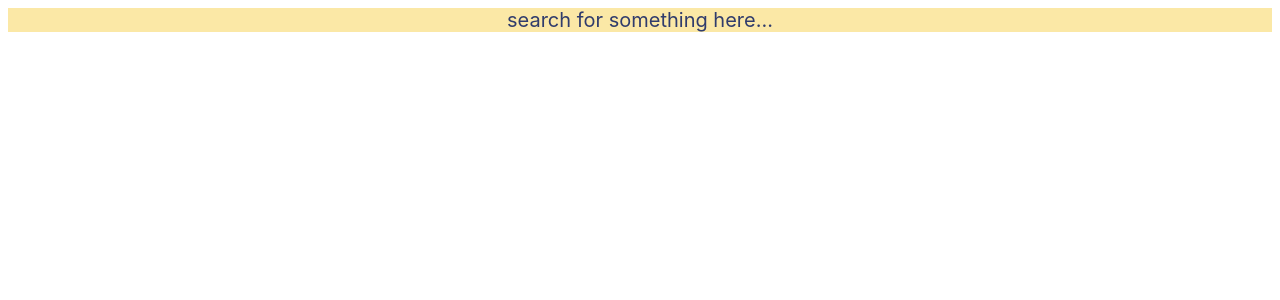
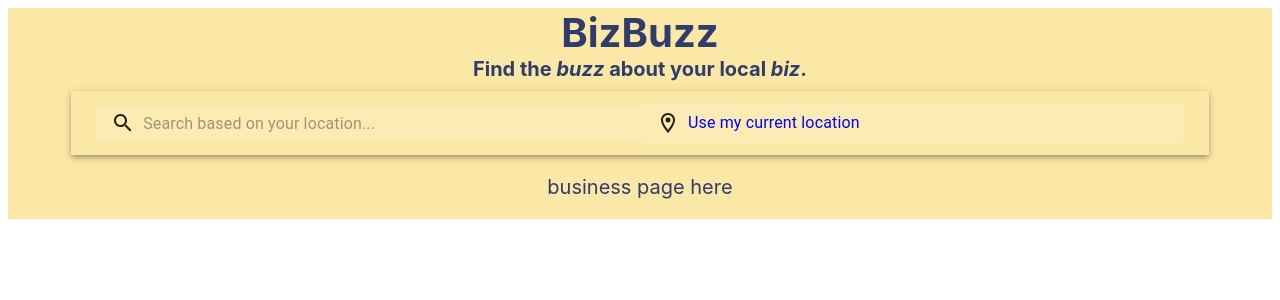
Before and after one commit to cindyryoo7/bizbuzz, a React (Create React App) app in the folder client/: page /#/business/1 in a window 1280 px wide. Shown: the top 300 px of the page. Built offline with nearby package versions, Linux system fonts and the light colour scheme; no server answers.

Commit message:
Added react router for multiple pages and built out header bar

```diff
--- a/client/package.json
+++ b/client/package.json
@@ -4,6 +4,7 @@
   "private": true,
   "dependencies": {
     "@material-ui/core": "^4.12.2",
+    "@material-ui/icons": "^4.11.2",
     "@testing-library/jest-dom": "^5.14.1",
     "@testing-library/react": "^11.2.7",
     "@testing-library/user-event": "^12.8.3",
@@ -11,10 +12,12 @@
     "@types/node": "^12.20.16",
     "@types/react": "^17.0.14",
     "@types/react-dom": "^17.0.9",
+    "@types/react-router-dom": "^5.1.8",
     "axios": "^0.21.1",
     "fetch": "^1.1.0",
     "react": "^17.0.2",
     "react-dom": "^17.0.2",
+    "react-router-dom": "^5.2.0",
     "react-scripts": "4.0.3",
     "typescript": "^4.3.5",
     "web-vitals": "^1.1.2"
@@ -43,5 +46,8 @@
       "last 1 firefox version",
       "last 1 safari version"
     ]
+  },
+  "devDependencies": {
+    "@types/googlemaps": "^3.43.3"
   }
 }
--- a/client/src/controller-components/BusinessList.tsx
+++ b/client/src/controller-components/BusinessList.tsx
@@ -3,7 +3,7 @@ import axios from 'axios';
 import { Business } from '../models/business';
 import { Grid } from '@material-ui/core';
 
-function BusinessList() {
+const BusinessList = () => {
   const [businesses, setBusinesses] = useState<Business[]>([]);
 
   useEffect(() => {
--- /dev/null
+++ b/client/src/controller-components/BusinessPage.tsx
@@ -0,0 +1,20 @@
+import React, {useState, useEffect} from 'react';
+import axios from 'axios';
+import { Business } from '../models/business';
+import { Grid } from '@material-ui/core';
+
+const BusinessPage = () => {
+  return (
+    <Grid
+      container
+      direction="column"
+      justifyContent="center"
+      alignItems="center"
+    >
+      <p>business page here</p>
+    </Grid>
+  );
+
+}
+
+export default BusinessPage;
--- /dev/null
+++ b/client/src/controller-components/Routes.tsx
@@ -0,0 +1,22 @@
+import { HashRouter as Router, Switch, Route } from "react-router-dom";
+import Header from '../view-components/Header';
+import BusinessList from './BusinessList';
+import BusinessPage from './BusinessPage';
+
+const Routes = () => {
+  return(
+    <Router>
+      <Header />
+      <Switch>
+        <Route exact path='/'>
+          <BusinessList />
+        </Route>
+        <Route path='/business/:id'>
+          <BusinessPage />
+        </Route>
+      </Switch>
+    </Router>
+  )
+}
+
+export default Routes;
--- a/client/src/controller-components/SearchBar.tsx
+++ b/client/src/controller-components/SearchBar.tsx
@@ -1,10 +1,100 @@
-import React from 'react';
-// import axios from 'axios';
+import React, { useEffect, useState } from 'react';
+import { AppBar, Toolbar, InputBase, makeStyles, Theme, alpha, Typography } from '@material-ui/core';
+import SearchIcon from '@material-ui/icons/Search';
+import LocationOnOutlinedIcon from '@material-ui/icons/LocationOnOutlined';
 
-function SearchBar() {
+const useStyles = makeStyles((theme: Theme) => ({
+  root: {
+    flexGrow: 1,
+    width: "90%",
+    height: "50%"
+  },
+  appBar: {
+    width: "100%"
+  },
+  toolbar: {
+    position: 'relative',
+    borderRadius: theme.shape.borderRadius,
+    backgroundColor: alpha(theme.palette.common.white, 0.15),
+    '&:hover': {
+      backgroundColor: alpha(theme.palette.common.white, 0.25),
+    },
+    marginLeft: 0,
+    width: '50%',
+  },
+  icon: {
+    padding: theme.spacing(0, 2),
+    height: '100%',
+    position: 'absolute',
+    pointerEvents: 'none',
+    display: 'flex',
+    alignItems: 'center',
+    justifyContent: 'center',
+  },
+  inputRoot: {
+    color: 'inherit',
+    width: "100%"
+  },
+  text: {
+    padding: theme.spacing(1, 1, 1, 0),
+    // vertical padding + font size from searchIcon
+    paddingLeft: `calc(1em + ${theme.spacing(4)}px)`,
+    transition: theme.transitions.create('width'),
+    width: '100%',
+  },
+  location: {
+    padding: theme.spacing(1, 1, 1, 0),
+    // vertical padding + font size from searchIcon
+    paddingLeft: `calc(1em + ${theme.spacing(4)}px)`,
+    transition: theme.transitions.create('width'),
+    width: '100%',
+    color: "blue"
+  }
+}));
+
+const SearchBar = () => {
+  const classes = useStyles();
+  const [location, setLocation] = useState<number[]>([]);
+
+  const handlePermission = () => {
+    navigator.geolocation.getCurrentPosition((position) => {
+      let currentLocation = [position.coords.latitude, position.coords.longitude]
+      setLocation(currentLocation);
+    })
+  }
+
   return (
-    <div>
-      <div>search for something here...</div>
+    <div className={classes.root}>
+      <AppBar position="static" className={classes.appBar}>
+        <Toolbar>
+          <div className={classes.toolbar}>
+            <div className={classes.icon}>
+              <SearchIcon />
+            </div>
+            <InputBase
+              placeholder="Search based on your location..."
+              classes={{
+                root: classes.inputRoot,
+                input: classes.text
+              }}
+              inputProps={{ 'aria-label': 'search' }}
+            />
+          </div>
+          <div
+            className={classes.toolbar}
+            onClick={handlePermission}
+          >
+            <div className={classes.icon}>
+              <LocationOnOutlinedIcon />
+            </div>
+            <Typography
+              className={classes.location}
+            >
+                Use my current location
+            </Typography>
+          </div>
+        </Toolbar>
+      </AppBar>
     </div>
   );
 
--- a/client/src/view-components/AppGrid.tsx
+++ b/client/src/view-components/AppGrid.tsx
@@ -1,10 +1,10 @@
 import React from 'react';
 import { Grid, makeStyles } from '@material-ui/core';
-import Header from '../view-components/Header';
-import BusinessList from '../controller-components/BusinessList';
+import Routes from '../controller-components/Routes';
 
 const useStyles = makeStyles((/* theme */) => ({
   root: {
+    flexGrow: 1,
     fontSize: "20px",
     color: "#303C6C",
     backgroundColor: "#fbe8a6",
@@ -23,8 +23,7 @@ const AppGrid = () => {
       justifyContent="center"
       alignItems="center"
     >
-      <Header />
-      <BusinessList />
+      <Routes />
     </Grid>
   )
 }
--- a/client/src/view-components/Header.tsx
+++ b/client/src/view-components/Header.tsx
@@ -2,26 +2,40 @@ import React from 'react';
 import { Grid, makeStyles } from '@material-ui/core';
 import SearchBar from '../controller-components/SearchBar';
 
-// const useStyles = makeStyles((/* theme */) => ({
-//   root: {
-//     fontSize: "20px",
-//     color: "#303C6C",
-//     fontWeight: "bold",
-//   },
-// }));
+const useStyles = makeStyles((/* theme */) => ({
+  root: {
+    flexGrow: 1,
+    width: "100%",
+  },
+  heading: {
+    fontSize: "40px",
+    color: "#303C6C",
+    fontWeight: "bold",
+    margin: "0px"
+  },
+  subheading: {
+    fontSize: "20px",
+    marginTop: "0px",
+    marginBottom: "10px"
+  }
+}));
 
-const AppGrid = () => {
+const Header = () => {
+  const classes = useStyles();
+
   return(
     <Grid
-      className="App"
       container
       direction="column"
+      alignItems="center"
       justifyContent="center"
-      alignItems="center"
+      className={classes.root}
     >
+      <h1 className={classes.heading}>BizBuzz</h1>
+      <h4 className={classes.subheading}>Find the <em>buzz</em> about your local <em>biz</em>.</h4>
       <SearchBar />
     </Grid>
   )
 }
 
-export default AppGrid;
+export default Header;
```
